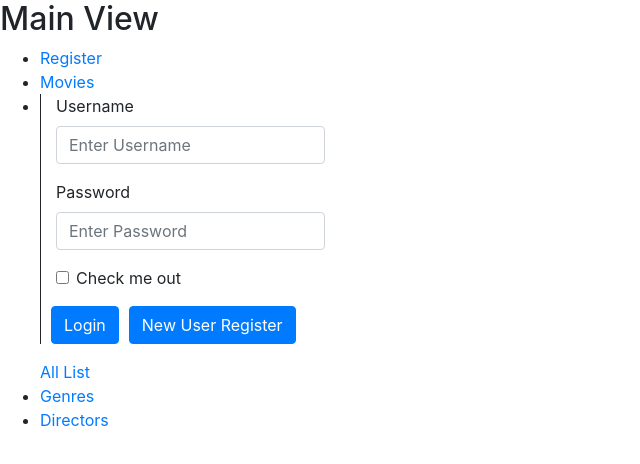
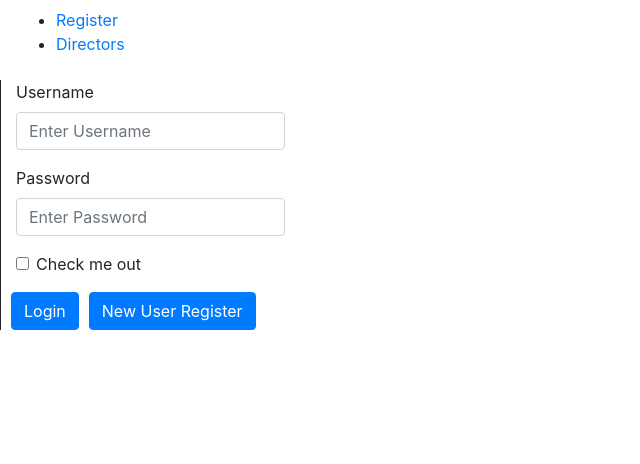
Before and after one commit to zukui1984/myFlix-client, a React (Vite) app: page / in a window 1280 px wide. Shown: the top 464 px of the page, without its empty margins (0-640 px from the left). Built offline with nearby package versions, Linux system fonts and the light colour scheme.

Commit message:
add RegistrationView and correction on MainView

```diff
--- a/src/components/director-view/director-view.jsx
+++ b/src/components/director-view/director-view.jsx
@@ -0,0 +1,48 @@
+import React from "react";
+import { Link } from "react-router-dom";
+import { Container, Card, Button} from "react-bootstrap";
+import PropTypes from "prop-types";
+
+import './director-view.scss';
+
+export class DirectorView extends React.Component {
+  constructor() {
+    super();
+    this.state = {};
+  }
+
+  render() {
+    const { director } = this.props;
+    if (!director) return null;
+
+    return (
+      <Container>
+
+        <div className="director-view">
+        <Card className="director-card">
+          <Card.Body>
+            <Card.Title>{director.Name}</Card.Title>
+            <Card.Text>Born: {director.Birthday}</Card.Text>
+            <Card.Text>Bio: {director.Bio}</Card.Text>
+          </Card.Body>
+
+          <Link to={'/'}>
+            <Button variant='link' className='button-back'>
+             Return
+            </Button>
+          </Link>
+
+        </Card>
+        </div>
+      </Container>
+    );
+  }
+}
+
+DirectorView.propTypes = {
+  director: PropTypes.shape({
+      Name: PropTypes.string.isRequired,
+      Bio: PropTypes.string.isRequired,
+      Birthday: PropTypes.string.isRequired,
+  })
+};
--- a/src/components/genre-view/genre-view.jsx
+++ b/src/components/genre-view/genre-view.jsx
@@ -1,7 +1,7 @@
 import React from 'react';
 import PropTypes from 'prop-types';
 import { Link } from 'react-router-dom';
-import {Container, Card} from 'react-bootstrap';
+import {Container, Card, Button} from 'react-bootstrap';
 
 import './genre-view.scss';
 
--- a/src/components/main-view/main-view.jsx
+++ b/src/components/main-view/main-view.jsx
@@ -3,7 +3,7 @@ import axios from 'axios';
 import PropTypes from 'prop-types';
 import { BrowserRouter as Router, Route } from 'react-router-dom';
 import { Link } from 'react-router-dom';
-import { Container, Navbar, Nav, Button, Row } from 'react-bootstrap';
+import { Navbar } from 'react-bootstrap';
 
 import { LoginView } from "../login-view/login-view";
 import { MovieCard } from "../movie-card/movie-card";
@@ -24,7 +24,6 @@ export class MainView extends React.Component {
       user: null,
     };
   }
-
 
   componentDidMount() {
     let accessToken = localStorage.getItem("token");
@@ -82,52 +81,48 @@ export class MainView extends React.Component {
     return (
       <Router>
         <div className="main-view">
-          <h2>Main View</h2>
+      <Navbar>
 
-        <ul>
+       <ul>
           <li>
-          <Route path="/register" render={() => <RegistrationView />} />
           <Link to="/register">Register</Link>
           </li>
 
         <li>
-          <Route exact path="/movies/:movieId" render={({match}) =>
-          <MovieView movie={movies.find(m => m._id === match.params.movieId)}/>}/>
-          <Link to="/movies/:movieId">Movies</Link>
+        <Link to="/directors">Directors</Link>
         </li>
 
+	   </ul>
+      </Navbar>
 
-        <li>
-          <Route exact path="/"
-            render={() =>
-            {if (!user) return (
-            <LoginView onLoggedIn={(user) => this.onLoggedIn(user)}/> );
-            return movies.map((m) =>
-            <MovieCard key={m._id} movie={m} />);
+
+      <Route exact path="/"  render={() =>
+            {if (!user)
+      return <LoginView onLoggedIn={(user) => this.onLoggedIn(user)} /> ;
+      return movies.map(m => <MovieCard key={m._id} movie={m} />);
             }}/>
 
-           <Link to="/">All List</Link>
-        </li>
+       <Route exact path="/register" render={() => <RegistrationView />} />
 
-        <li>
-            <Route exact path="/genres/:name" render={({match}) => {
+       <Route path="/movies/:movieId" render={({match}) =>
+       <MovieView movie={movies.find(m => m._id === match.params.movieId)}/>}/>
+
+
+         <Route path="/genres/:name" render={({match}) => {
              if (!movies) return <div className="main-view" />;
-             return <GenreView genre={movies.find((m) =>
-            m.Genre.Name === match.params.name).Genre}/>;
-          }}/>
-         <Link to="/genres/:name">Genres</Link>
-        </li>
-
-        <li>
-          <Route exact path="/directors/:name" render={({match}) => {
-              if (!movies) return <div className="main-view" />;
-              return <DirectorView genre={movies.find((m) =>
-              m.Director.Name === match.params.name).Director}/>;
+          return <GenreView genre={movies.find(m => m.Genre.Name === match.params.name).Genre} />
           }}/>
 
-          <Link to="/directors/:name">Directors</Link>
-          </li>
-        </ul>
+         <Route path="/directors/:name" render={({ match }) => {
+              if (!movies) return <div className="main-view" />;
+         return <DirectorView director={movies.find(m => m.Director.Name === match.params.name).Director} />
+              }}/>
+
+        <Route path="/users/:username" 	render={() => {
+							if (!user) return <LoginView onLoggedIn={(user) => this.onLoggedIn(user)} />
+							if (movies.length === 0) return;
+							return <ProfileView movies={movies} />
+						}}/>
       </div>
     </Router>
     );
--- a/src/components/movie-card/movie-card.jsx
+++ b/src/components/movie-card/movie-card.jsx
@@ -1,8 +1,6 @@
 import React from "react";
 import PropTypes from "prop-types";
-import Button from "react-bootstrap/Button";
-import Card from "react-bootstrap/Card";
-
+import {Card, Button} from "react-bootstrap/Card";
 import { Link } from "react-router-dom";
 
 export class MovieCard extends React.Component {
--- a/src/components/profile-view/profile-view.jsx
+++ b/src/components/profile-view/profile-view.jsx
@@ -10,10 +10,10 @@ export class ProfileView extends React.Component {
   constructor() {
     super();
 
-    (this.Username = null),
-      (this.Password = null),
-      (this.Email = null),
-      (this.Birthday = null);
+      this.Username = null,
+      this.Password = null,
+      this.Email = null,
+      this.Birthday = null;
 
     this.state = {
       Username: null,
@@ -33,7 +33,7 @@ export class ProfileView extends React.Component {
     }
   }
 
-  getUser(token) {
+  getUser(_token) {
     const username = localStorage.getItem('user');
 
     axios
--- a/src/components/registration-view/registration-view.jsx
+++ b/src/components/registration-view/registration-view.jsx
@@ -14,8 +14,6 @@ export function RegistrationView(props) {
 
   const handleSubmit = (e) => {
     e.preventDefault();
-    console.log(username, email, birthday, movies, password);
-  };
 
     axios.post('https://movie-api-1684.herokuapp.com/users', {
       Username: username,
@@ -26,11 +24,12 @@ export function RegistrationView(props) {
   .then(response => {
      const data = response.data;
      console.log(data);
-    window.open('/', '_self'); // the second argument '_self' is necessary so that the page will open in the current tab
+     window.open('/', '_self');
   })
   .catch(e => {
     console.log('error registering the user')
-  });
+   })
+ };
 
   return (
     <Form className="registration-form">
--- a/src/index.html
+++ b/src/index.html
@@ -1,4 +1,4 @@
-<!DOCTYPE html
+<!DOCTYPE html>
 <html>
   <head>
     <meta name="viewport" content="width=device-width, initial-scale=1.0" />
```
Also changed, not shown: 4 other files (tests, documents, lock files or other folders). Lines whose indentation alone changed are shown as unchanged.
